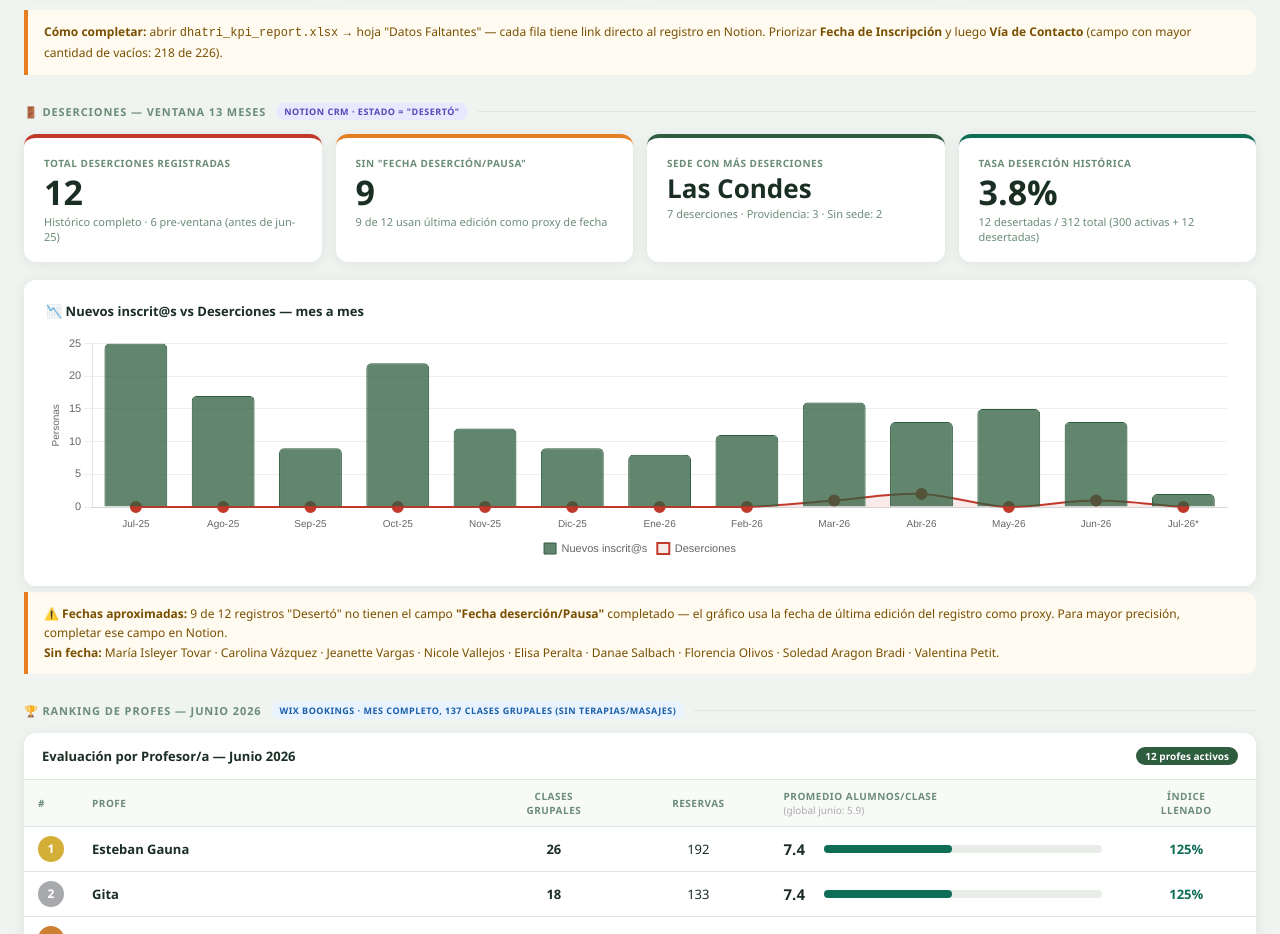
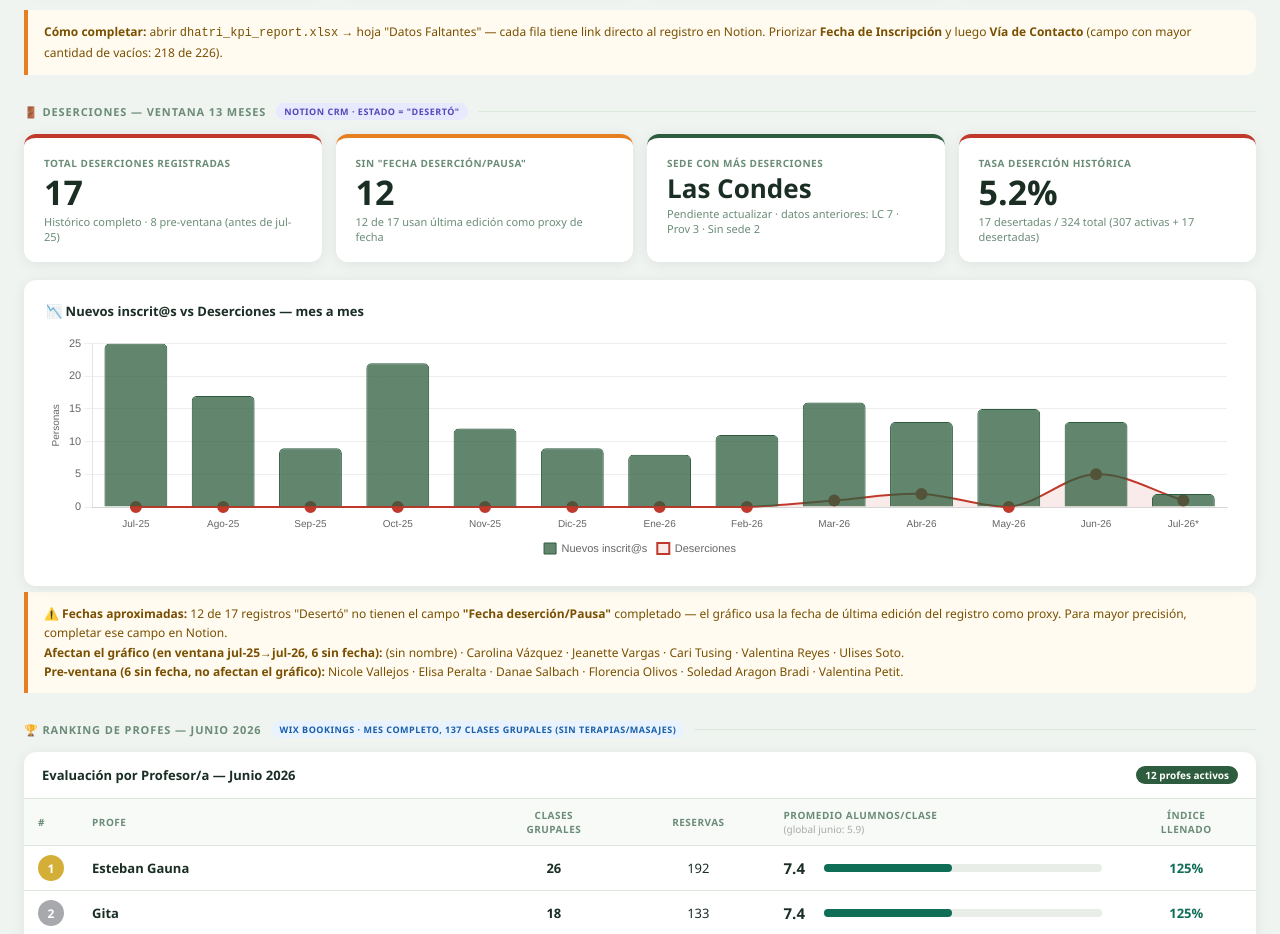
Before and after one commit to estebangaunap/Dashboard-Clases-Yoga-Dhatri, a plain HTML site: page dashboard_clases_dhatri.html in a window 1280 px wide. Shown: the part 1880-2814 px from the top of the page. Drawn offline with nearby package versions, Linux system fonts and the light colour scheme.

Commit message:
Fix deserciones: 17 registros (era 12), Jun-26 = 5 (era 1)
- DESERCIONES array actualizado con datos frescos de Notion
- Total histórico: 17 desertadas (5 nuevas desde última consulta)
- Jun-26: 5 deserciones reales (Karen Muñoz, María Isleyer Tovar + 3 proxy)
- Sin fecha: 12 de 17 (antes 9 de 12)
- Tasa deserción: 5.2% (antes 3.8%)
- Alert box actualizado con lista separada: en-ventana vs pre-ventana

Co-Authored-By: Claude Sonnet 4.6 <noreply@anthropic.com>

```diff
--- a/dashboard_clases_dhatri.html
+++ b/dashboard_clases_dhatri.html
@@ -375,23 +375,23 @@ footer{
 <div class="kpi-grid">
   <div class="kpi danger">
     <div class="kpi-lbl">Total deserciones registradas</div>
-    <div class="kpi-val">12</div>
-    <div class="kpi-sub">Histórico completo · 6 pre-ventana (antes de jun-25)</div>
+    <div class="kpi-val">17</div>
+    <div class="kpi-sub">Histórico completo · 8 pre-ventana (antes de jul-25)</div>
   </div>
   <div class="kpi warn">
     <div class="kpi-lbl">Sin "Fecha deserción/Pausa"</div>
-    <div class="kpi-val">9</div>
-    <div class="kpi-sub">9 de 12 usan última edición como proxy de fecha</div>
+    <div class="kpi-val">12</div>
+    <div class="kpi-sub">12 de 17 usan última edición como proxy de fecha</div>
   </div>
   <div class="kpi">
     <div class="kpi-lbl">Sede con más deserciones</div>
     <div class="kpi-val" style="font-size:26px">Las Condes</div>
-    <div class="kpi-sub">7 deserciones · Providencia: 3 · Sin sede: 2</div>
+    <div class="kpi-sub">Pendiente actualizar · datos anteriores: LC 7 · Prov 3 · Sin sede 2</div>
   </div>
-  <div class="kpi success">
+  <div class="kpi danger">
     <div class="kpi-lbl">Tasa deserción histórica</div>
-    <div class="kpi-val">3.8%</div>
-    <div class="kpi-sub">12 desertadas / 312 total (300 activas + 12 desertadas)</div>
+    <div class="kpi-val">5.2%</div>
+    <div class="kpi-sub">17 desertadas / 324 total (307 activas + 17 desertadas)</div>
   </div>
 </div>
 <div class="chart-grid">
@@ -401,12 +401,13 @@ footer{
   </div>
 </div>
 <div class="alert-box">
-  <strong>⚠️ Fechas aproximadas:</strong> 9 de 12 registros "Desertó" no tienen el campo
+  <strong>⚠️ Fechas aproximadas:</strong> 12 de 17 registros "Desertó" no tienen el campo
   <strong>"Fecha deserción/Pausa"</strong> completado — el gráfico usa la fecha de última
   edición del registro como proxy. Para mayor precisión, completar ese campo en Notion.<br>
-  <strong>Sin fecha:</strong> María Isleyer Tovar · Carolina Vázquez · Jeanette Vargas ·
-  Nicole Vallejos · Elisa Peralta · Danae Salbach · Florencia Olivos ·
-  Soledad Aragon Bradi · Valentina Petit.
+  <strong>Afectan el gráfico (en ventana jul-25→jul-26, 6 sin fecha):</strong>
+  (sin nombre) · Carolina Vázquez · Jeanette Vargas · Cari Tusing · Valentina Reyes · Ulises Soto.<br>
+  <strong>Pre-ventana (6 sin fecha, no afectan el gráfico):</strong>
+  Nicole Vallejos · Elisa Peralta · Danae Salbach · Florencia Olivos · Soledad Aragon Bradi · Valentina Petit.
 </div>
 
 <!-- ═══════════════════════════════════════════════════════════
@@ -578,10 +579,10 @@ const GLOBAL = {
 
 const KPI1_TREND = [25,17,9,22,12,9,8,11,16,13,15,13,2]; // nuevos inscrit@s por mes (Notion)
 
-// Deserciones por mes — Notion Estado="Desertó" (12 registros totales)
-// Fecha deserción/Pausa cuando existe (3/12); resto usa última edición como proxy.
-// 6 deserciones pre-ventana (antes de jul-25) no mostradas.
-const DESERCIONES = [0,0,0,0,0,0,0,0,1,2,0,1,0]; // jul-25 → jul-26
+// Deserciones por mes — Notion Estado="Desertó" (17 registros totales)
+// Fecha deserción/Pausa cuando existe (5/17); resto usa última edición como proxy.
+// 8 deserciones pre-ventana (antes de jul-25) no mostradas.
+const DESERCIONES = [0,0,0,0,0,0,0,0,1,2,0,5,1]; // jul-25 → jul-26
 
 const TEACHERS = {
   'Gita': {
```
Also changed, not shown: index.html (+17 -16 lines).
